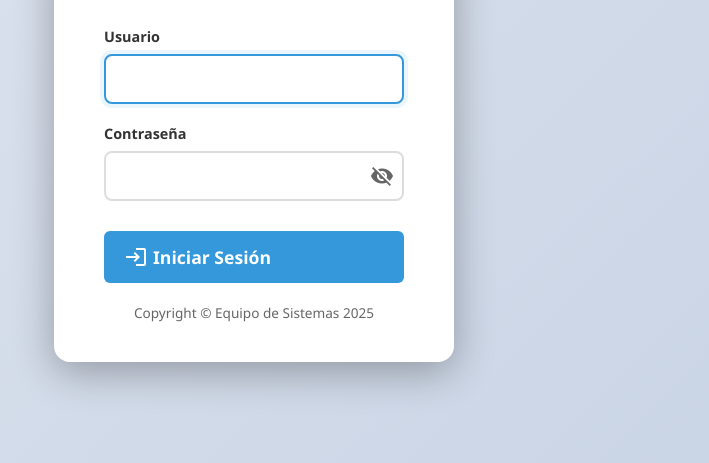
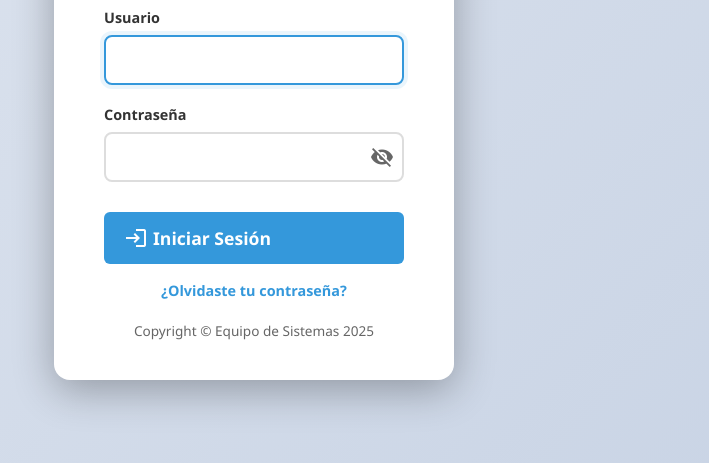
Before and after one commit to dorelly199475-web/EL-DESCUBRIDOR, a website: page index.html in a window 1280 px wide. Shown: the part 337-800 px from the top of the page, without its empty margins (386-1095 px from the left). Drawn offline with nearby package versions, Linux system fonts and the light colour scheme; some packages are replaced by stand-ins of ours; a script that the page names is missing.

Commit message:
Agregar funcion de restablecer contrasena en el login e index.html

```diff
--- a/app.js
+++ b/app.js
@@ -167,6 +167,48 @@ function togglePasswordVisibility() {
     passwordInput.type = 'password';
     toggleIcon.innerText = 'visibility_off';
   }
+}
+
+function showForgotPasswordModal(e) {
+  e.preventDefault();
+  Swal.fire({
+    title: 'Restablecer Contraseña',
+    html: `
+      <p style="font-size:0.9em; color:#666;">Ingresa tu correo registrado y la nueva contraseña que deseas usar.</p>
+      <input id="reset-correo" type="email" class="swal2-input" placeholder="Correo electrónico" required>
+      <input id="reset-password" type="password" class="swal2-input" placeholder="Nueva Contraseña" required>
+    `,
+    showCancelButton: true,
+    confirmButtonText: 'Restablecer',
+    cancelButtonText: 'Cancelar',
+    preConfirm: () => {
+      var correo = document.getElementById('reset-correo').value;
+      var password = document.getElementById('reset-password').value;
+      if (!correo || !password) {
+        Swal.showValidationMessage('Ambos campos son obligatorios');
+        return false;
+      }
+      return { correo: correo, password: password };
+    }
+  }).then((result) => {
+    if (result.isConfirmed) {
+      showGlobalSpinner();
+      google.script.run
+        .withSuccessHandler(function(response) {
+          hideGlobalSpinner();
+          if (response.success) {
+            Swal.fire('Éxito', response.message, 'success');
+          } else {
+            Swal.fire('Error', response.message, 'error');
+          }
+        })
+        .withFailureHandler(function(error) {
+          hideGlobalSpinner();
+          Swal.fire('Error', 'No se pudo restablecer la contraseña: ' + error.message, 'error');
+        })
+        .restablecerPassword(result.value.correo, result.value.password);
+    }
+  });
 }
 
 /* ===================================================
--- a/index.html
+++ b/index.html
@@ -46,6 +46,12 @@
             <span class="material-icons" style="vertical-align:middle;">login</span>
             Iniciar Sesión
           </button>
+          <div style="margin-top: 15px; text-align: center;">
+            <a href="#" onclick="showForgotPasswordModal(event)"
+               style="color: #3498db; text-decoration: none; font-size: 0.9em; font-weight: 600;">
+              ¿Olvidaste tu contraseña?
+            </a>
+          </div>
         </form>
         <p style="margin-top:20px; font-size:0.85em; color:#666;">
           Copyright © Equipo de Sistemas 2025
@@ -990,7 +996,7 @@
 
 
     <!-- Scripts locales -->
-    <script src="app.js?v=1.1"></script>
-    <script src="api.js?v=1.1"></script>
+    <script src="app.js?v=1.2"></script>
+    <script src="api.js?v=1.2"></script>
   </body>
 </html>
```
Also changed, not shown: 1 other file.
